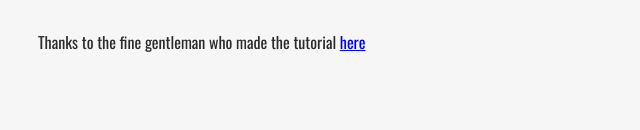
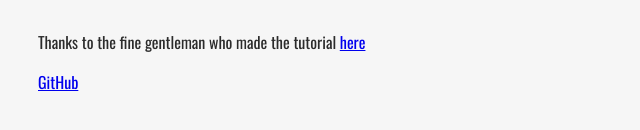
Before and after one commit to Quack6765/oncgenerator, a plain HTML site: page index.html in a window 1280 px wide. Shown: the part 1296-1426 px from the top of the page, 0-640 px from the left. Drawn offline with nearby package versions, Linux system fonts and the light colour scheme.

Commit message:
Adding Github link

```diff
--- a/index.html
+++ b/index.html
@@ -149,6 +149,7 @@
     <br />
     <br />
     <p>Thanks to the fine gentleman who made the tutorial <a href="https://docs.google.com/document/d/18TU22gueH5OKYHZVJ5nXuqHnk2GN6nDvfu2Hbrb4YLE/pub">here</a></p>
+    <p><a href="https://github.com/CharlesErickT/oncgenerator">GitHub</a></p>
 </div>
 
 
```
